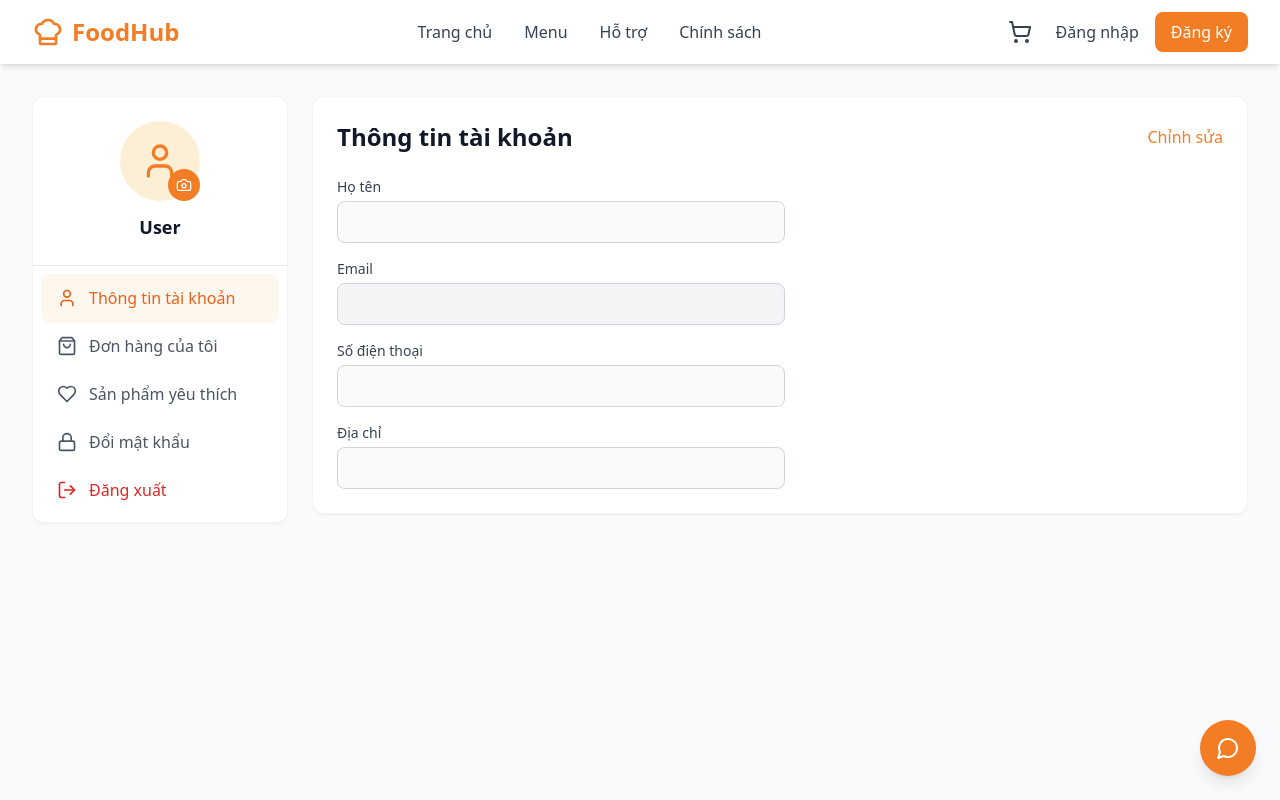
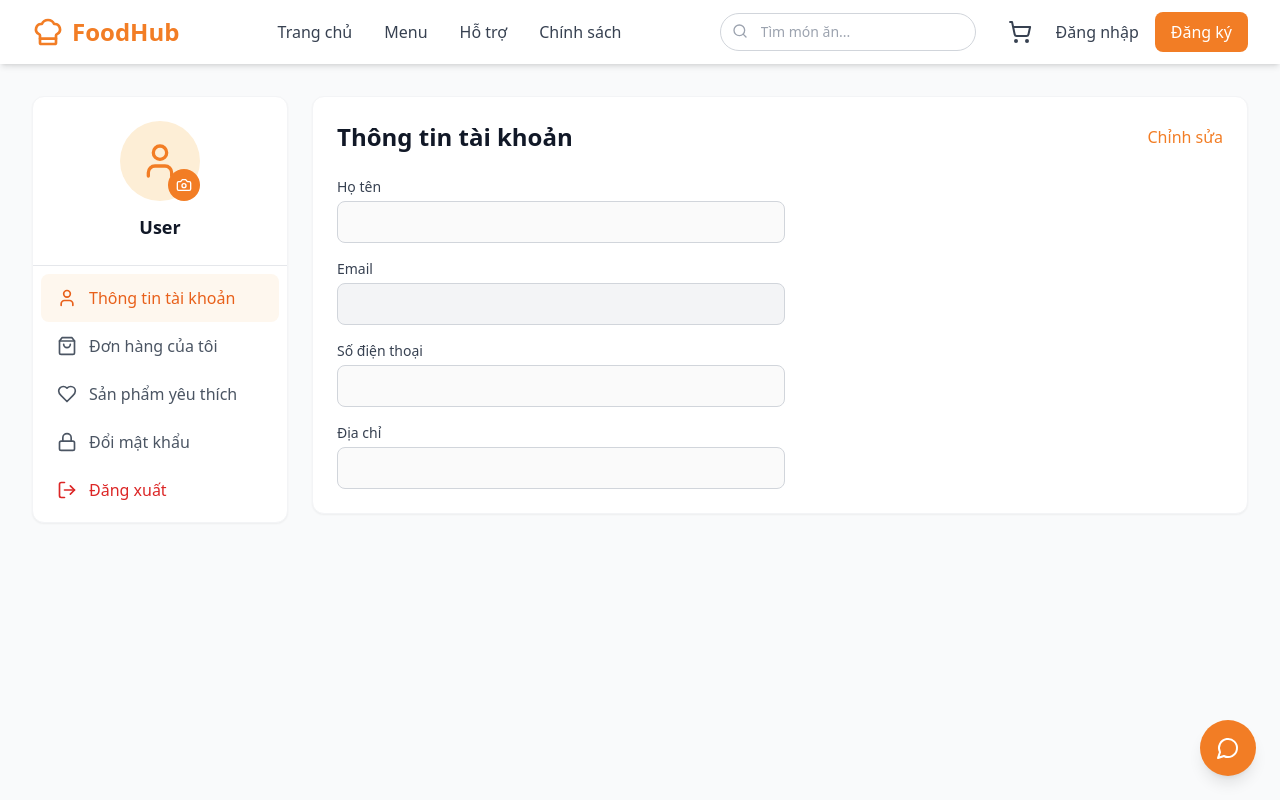
Before and after one commit to 12312l/datn_foodhub, a React (Vite) app in the folder frontend/: page /profile in a window 1280 px wide. Shown: the top 800 px of the page. Built offline with nearby package versions, Linux system fonts and the light colour scheme.

Commit message:
feat: UI find meal on navbar

```diff
--- a/frontend/src/components/user/Navbar.tsx
+++ b/frontend/src/components/user/Navbar.tsx
@@ -1,6 +1,6 @@
 import React, { useState, useRef, useEffect } from 'react';
 import { Link, useNavigate, useLocation } from 'react-router-dom';
-import { ShoppingCart, User, LogOut, Menu, X, Bell, Package, ChevronDown, ChefHat, Heart, Lock } from 'lucide-react';
+import { ShoppingCart, User, LogOut, Menu, X, Bell, Package, ChevronDown, ChefHat, Heart, Lock, Search } from 'lucide-react';
 import { useAuth } from '../../context/AuthContext';
 import { useCart } from '../../context/CartContext';
 import { notificationAPI } from '../../services/api';
@@ -16,8 +16,16 @@ const Navbar: React.FC = () => {
   const [avatarError, setAvatarError] = useState(false);
   const [notifications, setNotifications] = useState<any[]>([]);
   const [unreadCount, setUnreadCount] = useState(0);
+  const [searchQuery, setSearchQuery] = useState(''); // Thêm dòng này cạnh các state khác
+
+  const [searchHistory, setSearchHistory] = useState<string[]>([]);
+  const [isHistoryOpen, setIsHistoryOpen] = useState(false);
+  const historyRef = useRef<HTMLDivElement>(null);
+
   const profileRef = useRef<HTMLDivElement>(null);
   const notificationRef = useRef<HTMLDivElement>(null);
+
+
 
   // Load notifications
   useEffect(() => {
@@ -72,6 +80,54 @@ const Navbar: React.FC = () => {
     setIsProfileOpen(false);
   };
 
+  //search history
+  // const handleSearch = (e: React.FormEvent) => {
+  //   e.preventDefault();
+  //   if (searchQuery.trim()) {
+  //     navigate(`/products?search=${encodeURIComponent(searchQuery.trim())}`);
+  //     setIsMenuOpen(false); // Đóng menu nếu đang ở mobile
+  //   }
+  // };
+
+  // Load lịch sử từ localStorage khi trang web vừa mở
+  useEffect(() => {
+    const savedHistory = localStorage.getItem('searchHistory');
+    if (savedHistory) {
+      setSearchHistory(JSON.parse(savedHistory));
+    }
+  }, []);
+
+  // Đóng lịch sử khi click ra ngoài
+  useEffect(() => {
+    const handleClickOutside = (event: MouseEvent) => {
+      if (historyRef.current && !historyRef.current.contains(event.target as Node)) {
+        setIsHistoryOpen(false);
+      }
+    };
+    document.addEventListener('mousedown', handleClickOutside);
+    return () => document.removeEventListener('mousedown', handleClickOutside);
+  }, []);
+
+  const handleSearch = (e: React.FormEvent) => {
+    e.preventDefault();
+    const query = searchQuery.trim();
+    if (query) {
+      // Cập nhật lịch sử
+      const newHistory = [query, ...searchHistory.filter(h => h !== query)].slice(0, 5);
+      setSearchHistory(newHistory);
+      localStorage.setItem('searchHistory', JSON.stringify(newHistory));
+
+      navigate(`/products?search=${encodeURIComponent(query)}`);
+      setIsHistoryOpen(false);
+    }
+  };
+
+  const removeHistoryItem = (item: string) => {
+    const newHistory = searchHistory.filter(h => h !== item);
+    setSearchHistory(newHistory);
+    localStorage.setItem('searchHistory', JSON.stringify(newHistory));
+  };
+
   return (
     <nav className="bg-white shadow-md sticky top-0 z-50">
       <div className="max-w-7xl mx-auto px-4 sm:px-6 lg:px-8">
@@ -100,6 +156,66 @@ const Navbar: React.FC = () => {
 
           {/* Right Menu */}
           <div className="hidden md:flex items-center space-x-4">
+            <div className="relative hidden lg:block mr-2" ref={historyRef}>
+              <form onSubmit={handleSearch} className="relative">
+                <input
+                  type="text"
+                  placeholder="Tìm món ăn..."
+                  value={searchQuery}
+                  onChange={(e) => setSearchQuery(e.target.value)}
+                  onFocus={() => setIsHistoryOpen(true)} // Mở khi click vào ô input
+                  className="w-48 xl:w-64 pl-10 pr-4 py-2 border border-gray-300 rounded-full text-sm focus:outline-none focus:border-primary-500 transition-all"
+                />
+                <Search className="absolute left-3 top-2.5 w-4 h-4 text-gray-400" />
+              </form>
+
+              {/* Dropdown Lịch sử */}
+              {isHistoryOpen && searchHistory.length > 0 && (
+                <div className="absolute top-full left-0 mt-2 w-full bg-white border rounded-xl shadow-xl z-50 overflow-hidden">
+                  <div className="p-2 border-b text-xs text-gray-400 font-medium">Lịch sử tìm kiếm</div>
+                  {searchHistory.map((item, index) => (
+                    <div
+                      key={index}
+                      className="flex justify-between items-center px-4 py-2 hover:bg-gray-50 cursor-pointer group"
+                    >
+                      <span
+                        className="text-sm text-gray-700 flex-1"
+                        onClick={() => {
+                          setSearchQuery(item);
+                          navigate(`/products?search=${encodeURIComponent(item)}`);
+                          setIsHistoryOpen(false);
+                        }}
+                      >
+                        {item}
+                      </span>
+                      <button
+                        onClick={() => removeHistoryItem(item)}
+                        className="text-gray-300 hover:text-red-500 opacity-0 group-hover:opacity-100 transition-opacity"
+                      >
+                        <X className="w-3 h-3" />
+                      </button>
+                    </div>
+                  ))}
+                  <button
+                    onClick={() => {
+                      setSearchHistory([]);
+                      localStorage.removeItem('searchHistory');
+                    }}
+                    className="w-full py-2 text-xs text-center text-gray-400 hover:text-primary-500 border-t"
+                  >
+                    Xóa tất cả
+                  </button>
+                </div>
+              )}
+            </div>
+
+            {/* Biểu tượng Search cho màn hình Tablet/Mobile (Ẩn ô input, chỉ hiện icon) */}
+            <button
+              className="lg:hidden p-2 text-gray-700 hover:text-primary-500"
+              onClick={() => navigate('/products')} // Chuyển sang trang menu để khách tự lọc
+            >
+              <Search className="w-6 h-6" />
+            </button>
             {/* Cart - Always visible */}
             <Link to="/cart" className="relative p-2 text-gray-700 hover:text-primary-500">
               <ShoppingCart className="w-6 h-6" />
@@ -149,9 +265,8 @@ const Navbar: React.FC = () => {
                           notifications.map((noti) => (
                             <div
                               key={noti.id}
-                              className={`px-4 py-3 border-b hover:bg-gray-50 cursor-pointer ${
-                                !noti.isRead ? 'bg-blue-50' : ''
-                              }`}
+                              className={`px-4 py-3 border-b hover:bg-gray-50 cursor-pointer ${!noti.isRead ? 'bg-blue-50' : ''
+                                }`}
                               onClick={() => handleMarkAsRead(noti.id)}
                             >
                               <p className="font-medium text-sm">{noti.title}</p>
```
